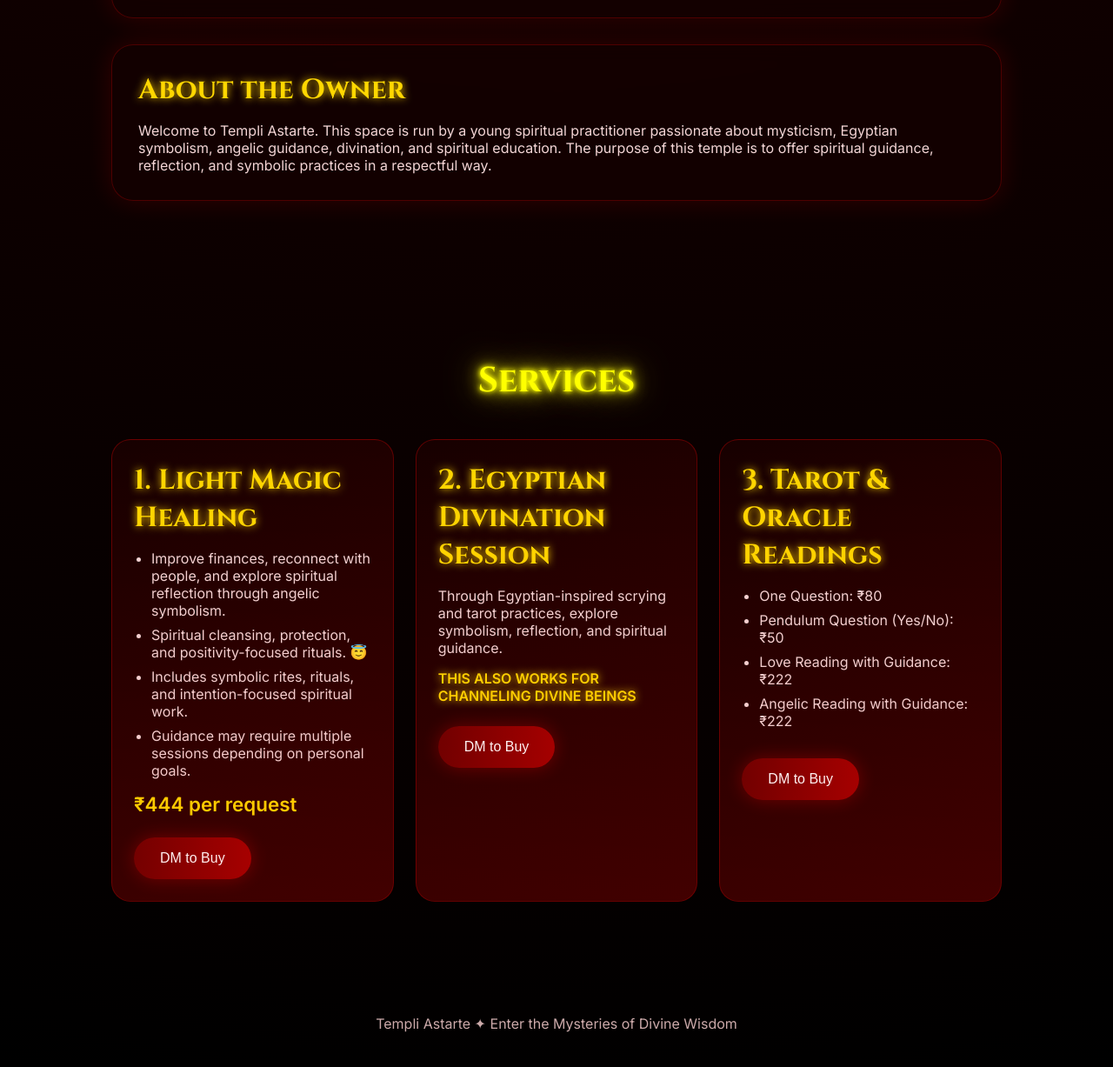
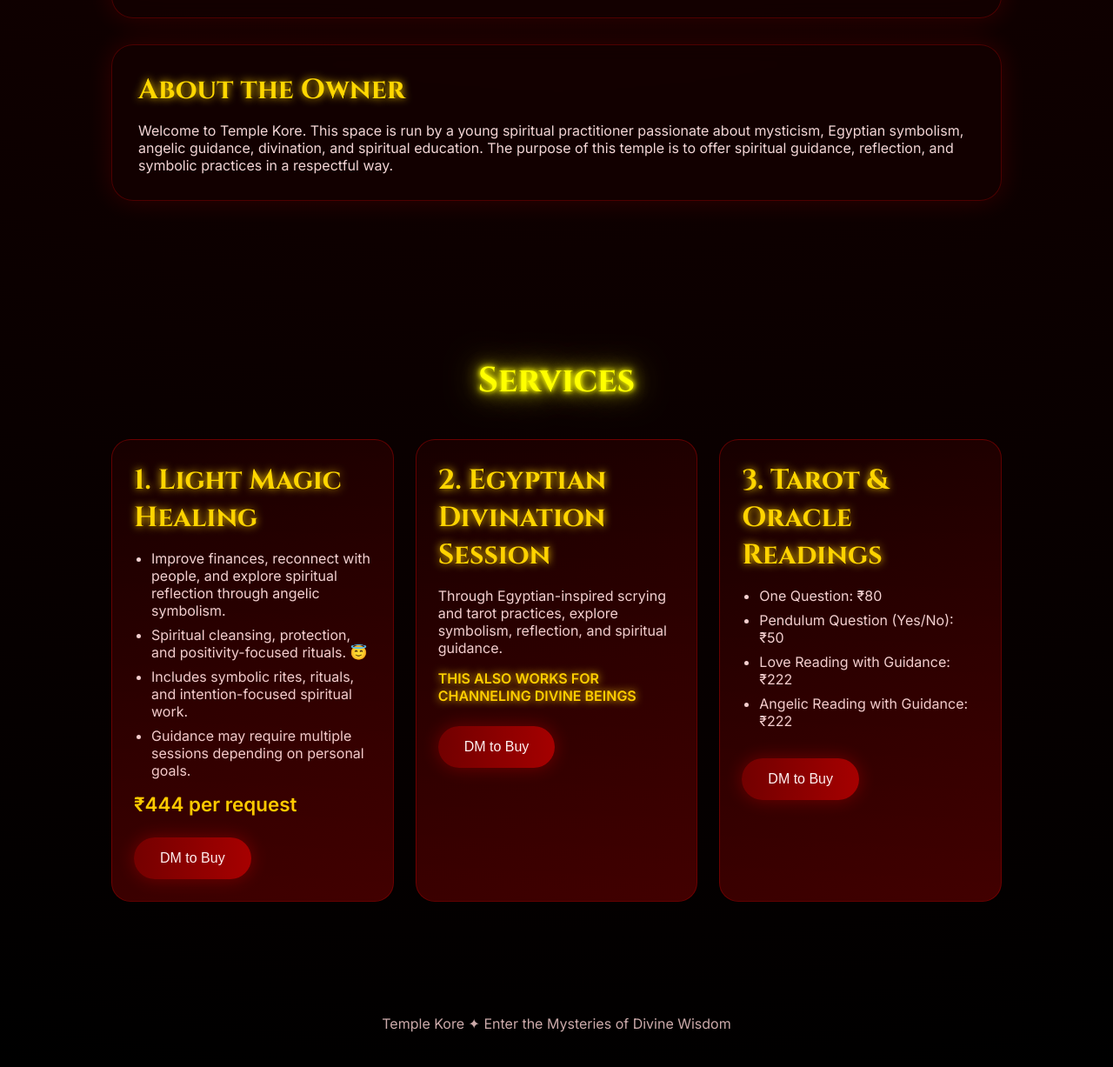
Before and after one commit to project-ankh/Astarte, a plain HTML site: page index.html in a window 1280 px wide. Shown: the part 1179-2406 px from the top of the page at 87% size. Drawn offline with Linux system fonts and the light colour scheme.

Commit message:
Update index.html

```diff
--- a/index.html
+++ b/index.html
@@ -3,7 +3,7 @@
 <head>
 <meta charset="UTF-8" />
 <meta name="viewport" content="width=device-width, initial-scale=1.0" />
-<title>Templi Astarte</title>
+<title>Temple Kore</title>
 <link href="https://fonts.googleapis.com/css2?family=Cinzel:wght@400;600;700&family=Inter:wght@300;400;600&display=swap" rel="stylesheet">
 
 <style>
@@ -267,7 +267,7 @@ Across history, cultures sometimes blended or connected goddesses through a proc
 <div class="card" id="about">
 <h2>About the Owner</h2>
 <p>
-Welcome to Templi Astarte. This space is run by a young spiritual practitioner passionate about mysticism, Egyptian symbolism, angelic guidance, divination, and spiritual education. The purpose of this temple is to offer spiritual guidance, reflection, and symbolic practices in a respectful way.
+Welcome to Temple Kore. This space is run by a young spiritual practitioner passionate about mysticism, Egyptian symbolism, angelic guidance, divination, and spiritual education. The purpose of this temple is to offer spiritual guidance, reflection, and symbolic practices in a respectful way.
 </p>
 </div>
 </section>
@@ -315,7 +315,7 @@ THIS ALSO WORKS FOR CHANNELING DIVINE BEINGS
 </section>
 
 <footer>
-Templi Astarte ✦ Enter the Mysteries of Divine Wisdom
+Temple Kore ✦ Enter the Mysteries of Divine Wisdom
 </footer>
 
 <script>
```
